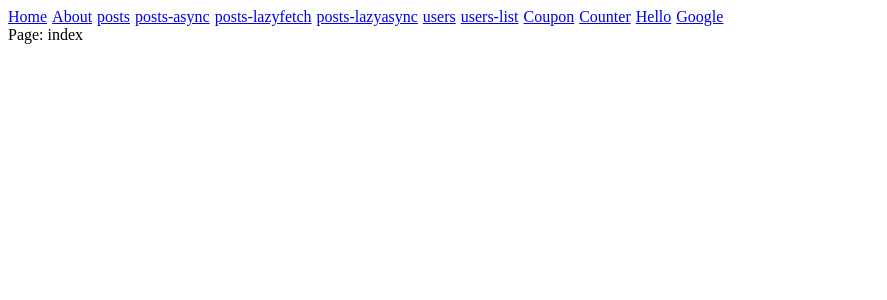
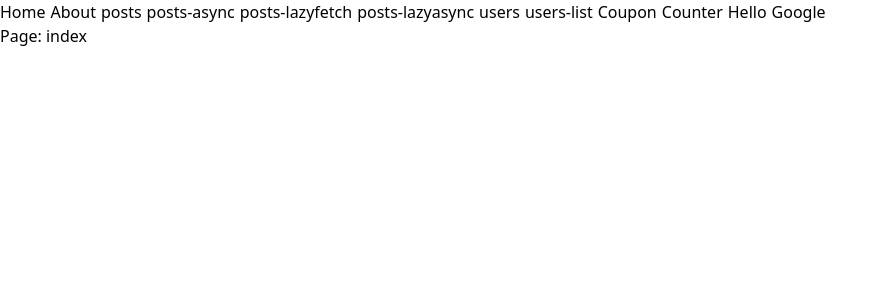
Before and after one commit to akinorina/memo_nuxt3, a Nuxt app: page / in a window 1280 px wide. Shown: the top 300 px of the page, without its empty margins (0-887 px from the left). Built offline with nearby package versions, Linux system fonts and the light colour scheme.

Commit message:
Nuxt Tailwind

```diff
--- a/nuxt.config.ts
+++ b/nuxt.config.ts
@@ -1,5 +1,6 @@
 // https://nuxt.com/docs/api/configuration/nuxt-config
 export default defineNuxtConfig({
+  modules: ['@nuxtjs/tailwindcss'],
   devServer: {
     port: 4000
   },
--- a/package.json
+++ b/package.json
@@ -9,6 +9,7 @@
     "postinstall": "nuxt prepare"
   },
   "devDependencies": {
+    "@nuxtjs/tailwindcss": "^6.6.6",
     "@types/node": "^18",
     "nuxt": "^3.4.1"
   }
--- /dev/null
+++ b/tailwind.config.js
@@ -0,0 +1,8 @@
+/** @type {import('tailwindcss').Config} */
+module.exports = {
+  content: [],
+  theme: {
+    extend: {},
+  },
+  plugins: [],
+}
```
Also changed, not shown: 1 other file (tests, documents, lock files or other folders).
